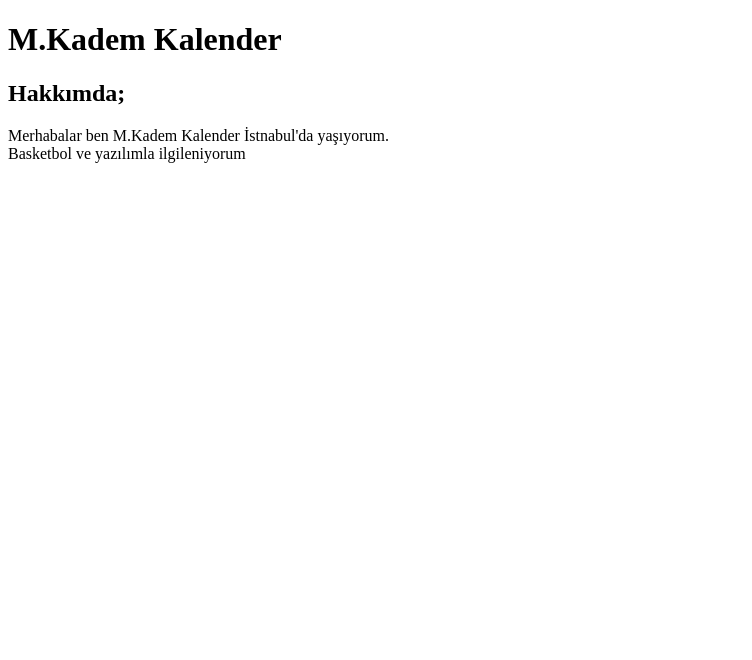
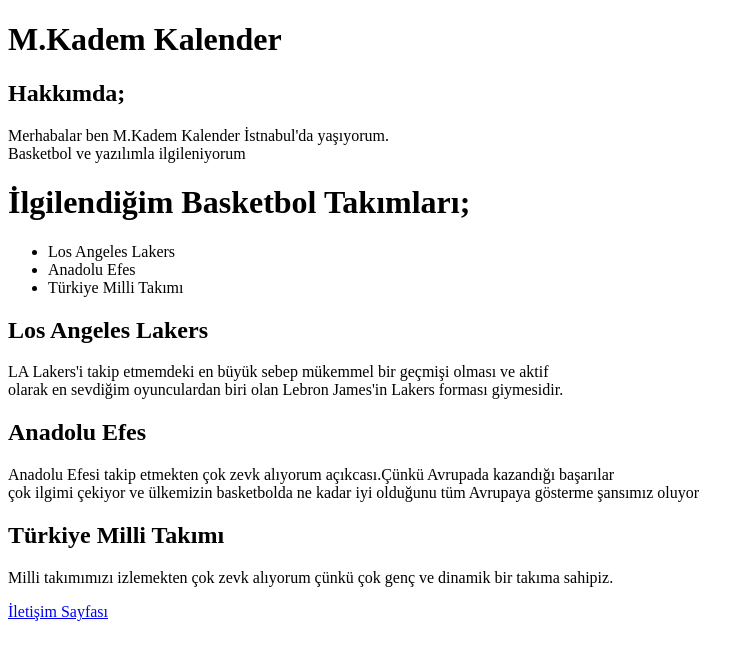
Before and after one commit to kademkalender/kodluyoruzilkrepo, a plain HTML site: page index.html in a window 1280 px wide. Shown: the whole page, without its empty margins (0-752 px from the left). Drawn offline with Linux system fonts and the light colour scheme.

Commit message:
initial commit

```diff
--- a/index.html
+++ b/index.html
@@ -7,8 +7,38 @@
     <title>Documents</title>
 </head>
 <body>
+    <!-- Kişisel bilgiler -->
     <h1>M.Kadem Kalender</h1>
     <h2>Hakkımda;</h2>
     <p>Merhabalar ben M.Kadem Kalender İstnabul'da yaşıyorum.<br>Basketbol ve yazılımla ilgileniyorum</p>
+    <!-- Basketbol bilgileri -->
+    <h1>İlgilendiğim Basketbol Takımları;</h1>
+    <ul>
+        <li>
+            Los Angeles Lakers
+        </li>
+        <li>
+            Anadolu Efes
+        </li>
+        <li>
+            Türkiye Milli Takımı
+        </li>
+    </ul>
+    <!-- Takım bilgileri -->
+    <h2>Los Angeles Lakers</h2>
+    <p>LA Lakers'i takip etmemdeki en büyük sebep mükemmel bir geçmişi olması ve aktif<br>
+        olarak en sevdiğim oyunculardan biri olan Lebron James'in Lakers forması giymesidir.
+    </p>
+    <h2>Anadolu Efes</h2>
+    <p>Anadolu Efesi takip etmekten çok zevk alıyorum açıkcası.Çünkü Avrupada
+        kazandığı başarılar<br> çok ilgimi çekiyor ve ülkemizin basketbolda ne kadar iyi olduğunu tüm Avrupaya
+        gösterme şansımız oluyor
+    </p>
+    <h2>Türkiye Milli Takımı</h2>
+    <p>
+        Milli takımımızı izlemekten çok zevk alıyorum çünkü çok genç ve dinamik bir takıma sahipiz.
+    </p>
+    <!-- İletişim kısmı -->
+    <a href="iletisim.html">İletişim Sayfası</a>
 </body>
 </html>
```
Also changed, not shown: iletisim.html (added, +18 -0 lines), images/curry.jpeg (added).
